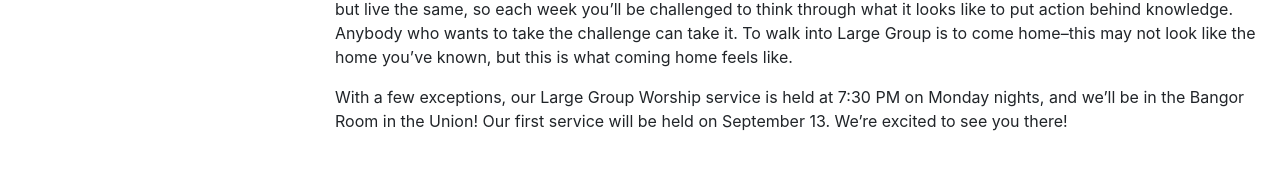
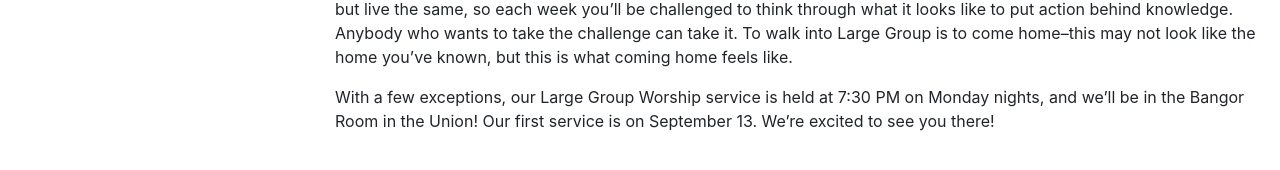
Before and after one commit to mainechialpha/mainechialpha.github.io, a Jekyll site: the page built from worship.md, in a window 1280 px wide. Shown: the part 562-732 px from the top of the page. Built offline with Jekyll 4.4.1, drawn with Linux system fonts in a browser that asks for light colours; nearby versions of some CDN libraries; some web fonts are replaced.

Commit message:
Update worship.md

```diff
--- a/worship.md
+++ b/worship.md
@@ -8,4 +8,4 @@
 
 Our large group worship service is like a family reunion every week. You'll be challenged to be right where you're at with God in a roomful of people--to not put on a face, to have real conversations, to be genuine. We don't sing at God, we worship, because there is a freedom that comes in worshiping God and taking our eyes off ourselves. You'll be entrusted with the Word of God in a deeper way each time you come. Just like in D-Group, we don't want to know more of the Word but live the same, so each week you'll be challenged to think through what it looks like to put action behind knowledge. Anybody who wants to take the challenge can take it. To walk into Large Group is to come home--this may not look like the home you've known, but this is what coming home feels like.
 
-With a few exceptions, our Large Group Worship service is held at 7:30 PM on Monday nights, and we'll be in the Bangor Room in the Union! Our first service will be held on September 13. We're excited to see you there!
+With a few exceptions, our Large Group Worship service is held at 7:30 PM on Monday nights, and we'll be in the Bangor Room in the Union! Our first service is on September 13. We're excited to see you there!
```
